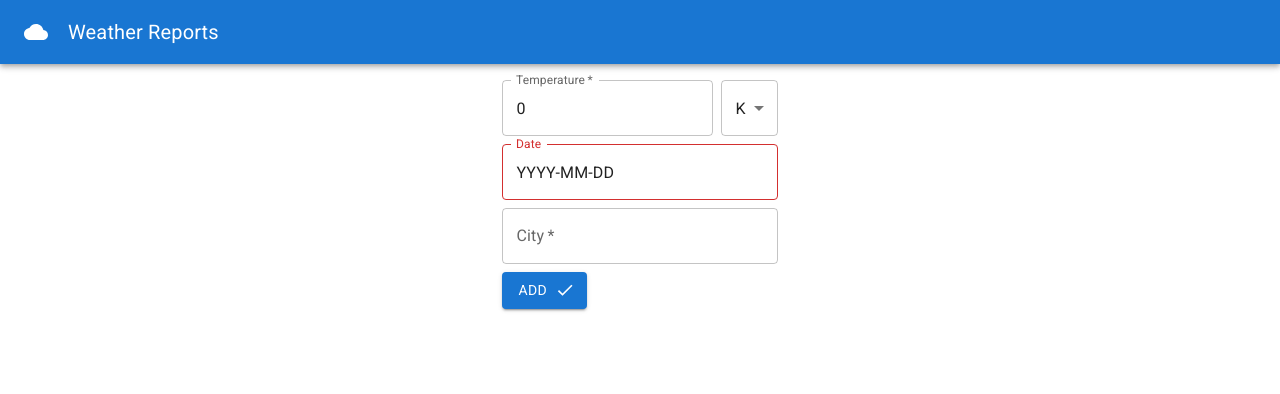
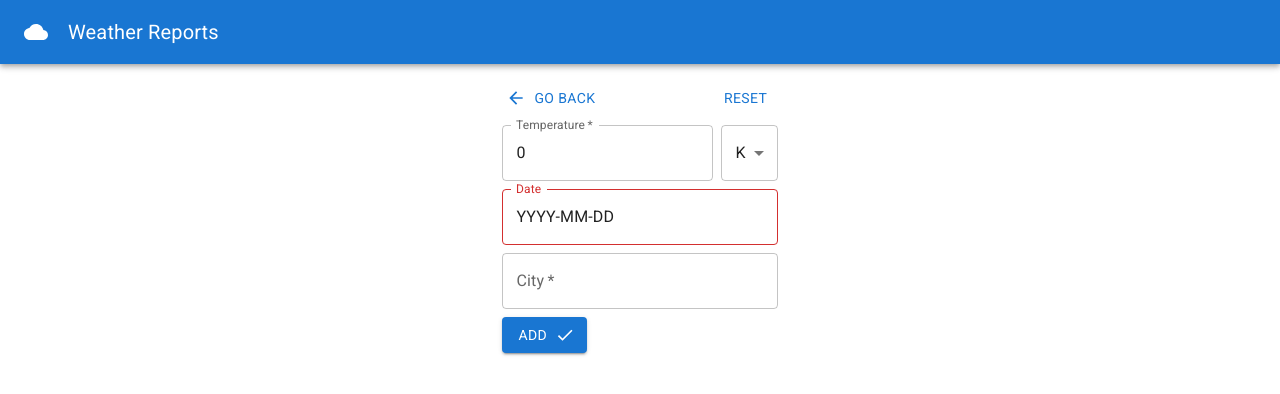
Before and after one commit to smazik02/a41-recruitment, a React (Vite) app in the folder meteo-web/: page /report/new in a window 1280 px wide. Shown: the top 394 px of the page. Built offline with nearby package versions, Linux system fonts and the light colour scheme.

Commit message:
form reset and go back

```diff
--- a/meteo-web/src/pages/ReportForm.tsx
+++ b/meteo-web/src/pages/ReportForm.tsx
@@ -1,7 +1,7 @@
 import { useNavigate, useParams } from 'react-router';
 import Layout from '../Layout.tsx';
 import { Alert, Button, MenuItem, Select, SelectChangeEvent, Stack, TextField } from '@mui/material';
-import { Check, Delete, Save } from '@mui/icons-material';
+import { ArrowBack, Check, Delete, Save } from '@mui/icons-material';
 import { ChangeEvent, useEffect, useState } from 'react';
 import { TemperatureUnit, WeatherReport } from '../types.ts';
 import { EmptyFieldError, validateForm } from '../validators.ts';
@@ -47,6 +47,10 @@ function ReportForm() {
             fetchReport();
         }
     }, [params.reportId, navigate]);
+
+    const resetForm = () => {
+        setFormData({ temperature: 0, unit: 'K', date: '', city: '' });
+    };
 
     const handleTemperatureChange = (e: ChangeEvent<HTMLInputElement | HTMLTextAreaElement>) => {
         setFormData({ ...formData, temperature: +e.target.value });
@@ -164,6 +168,14 @@ function ReportForm() {
         <Layout>
             <form>
                 <Stack direction="column" spacing={1}>
+                    <Stack direction="row" spacing={1} sx={{ justifyContent: 'space-between' }}>
+                        <Button
+                            variant="text"
+                            startIcon={<ArrowBack />}
+                            onClick={() => navigate('/reports')}
+                        >Go Back</Button>
+                        {params.reportId === undefined && <Button variant="text" onClick={resetForm}>Reset</Button>}
+                    </Stack>
                     <Stack direction="row" spacing={1}>
                         <TextField
                             required
```
